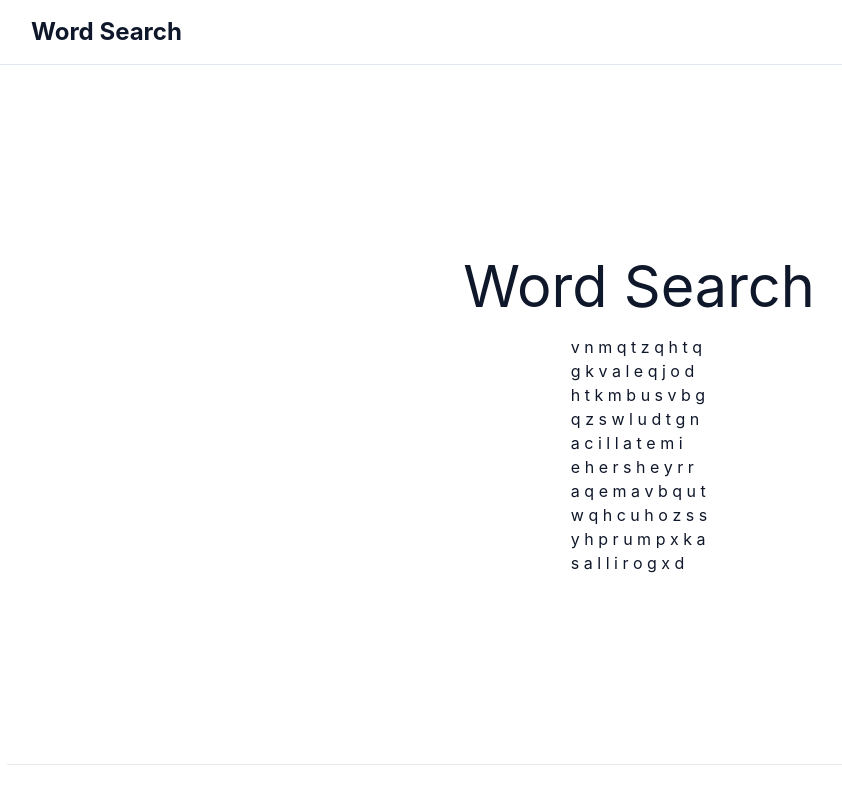
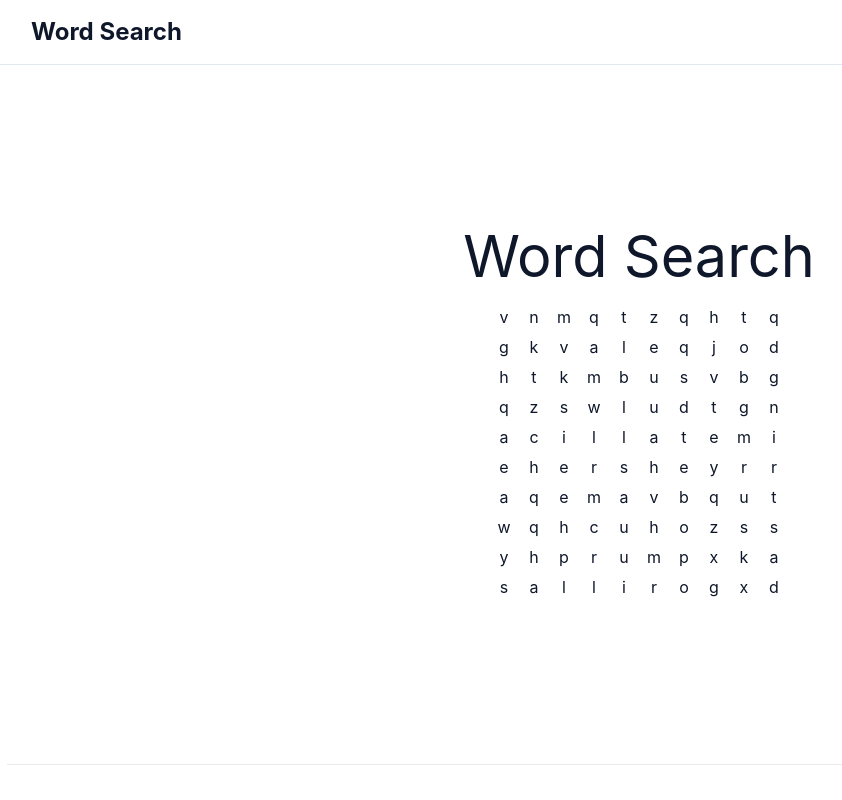
Before and after one commit to tglazier754/word_search, a Next.js app: page / in a window 1280 px wide. Shown: the whole page, without its empty margins (1-843 px from the left). Built offline with nearby package versions, Linux system fonts and the light colour scheme.

Commit message:
basic display grid

```diff
--- a/app/(home)/page.tsx
+++ b/app/(home)/page.tsx
@@ -3,19 +3,22 @@ import Head from 'next/head';
 import styles from "@/styles/Home.module.css";
 import { generateWordGrid } from '@/utils/grid_generation/shared';
 import { useEffect, useState } from 'react';
+import Board from '@/components/grid/board';
 
 const wordBank = ["test", "hershey", "string", "murphy", "gorillas", "metallica"]
 
 export default function Home() {
 
 
-    const [searchGrid, setSearchGrid] = useState<string[][]>([]);
+    const [searchGrid, setSearchGrid] = useState<string>("");
 
 
     useEffect(() => {
         const generatedWordSearchGrid = generateWordGrid(wordBank, 10, 10);
         generatedWordSearchGrid.then((value) => {
-            setSearchGrid(value);
+            let fullArray: string[] = [];
+            value.forEach((arr) => { fullArray = fullArray.concat(arr) });
+            setSearchGrid(fullArray.join(""));
         }).catch((error) => { console.log(error); });
     }, []);
 
@@ -33,13 +36,7 @@ export default function Home() {
                 </h1>
 
                 <div>
-                    {searchGrid && searchGrid.length > 0 ? searchGrid.map((row, rowIndex) => {
-                        return <div key={`row${rowIndex}`} className='row'>
-                            {row.map((col, colIndex) => { return <span key={`col${colIndex}`}> {col}</span> })}
-                        </div>
-                    })
-                        : null
-                    }
+                    <Board size={10} wordSearchCharacters={searchGrid} />
                 </div>
 
 
--- /dev/null
+++ b/components/grid/board.tsx
@@ -0,0 +1,32 @@
+import GridSquare from "./gridSquare";
+
+type BoardProps = {
+    size: number;
+    wordSearchCharacters: string;
+}
+
+export const Board = (props: BoardProps) => {
+
+    const { size, wordSearchCharacters } = props;
+    const width = size * 30;
+
+
+    return (
+        <div className={`flex flex-wrap`} style={{ width: `${width}px` }}>
+
+            {
+                wordSearchCharacters.split("").map((char, index) => {
+                    const row = index % size;
+                    const column = Math.floor(index / size)
+                    return (
+                        <div key={`square-${row}-${column}`}>
+                            <GridSquare letter={char} row={row} column={column} />
+                        </div>)
+                })
+            }
+
+        </div>
+    )
+}
+
+export default Board;
--- /dev/null
+++ b/components/grid/gridSquare.tsx
@@ -0,0 +1,20 @@
+
+type GridSquareProps = {
+    letter: string;
+    row: number;
+    column: number;
+}
+
+export const GridSquare = (props: GridSquareProps) => {
+
+
+    const { letter, row, column } = props;
+
+    return (
+        <div className={`square-${row}-${column} flex align-middle justify-center w-full h-full`} style={{ width: "30px", height: "30px" }}>
+            <span>{letter}</span>
+        </div>
+    )
+}
+
+export default GridSquare;
```
